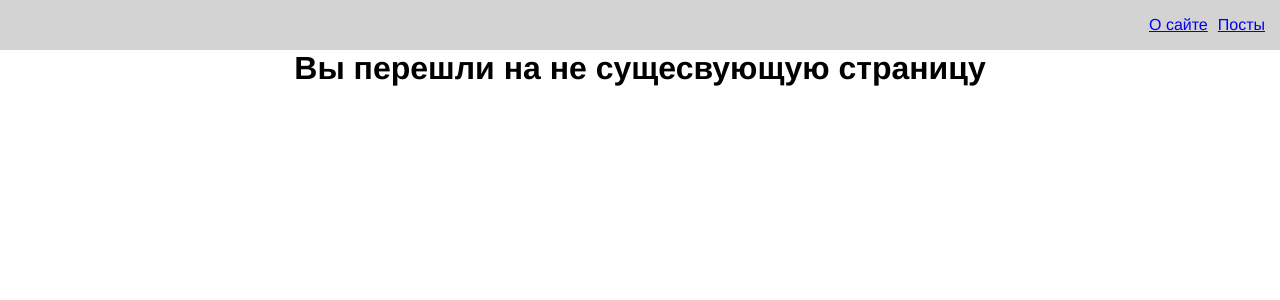
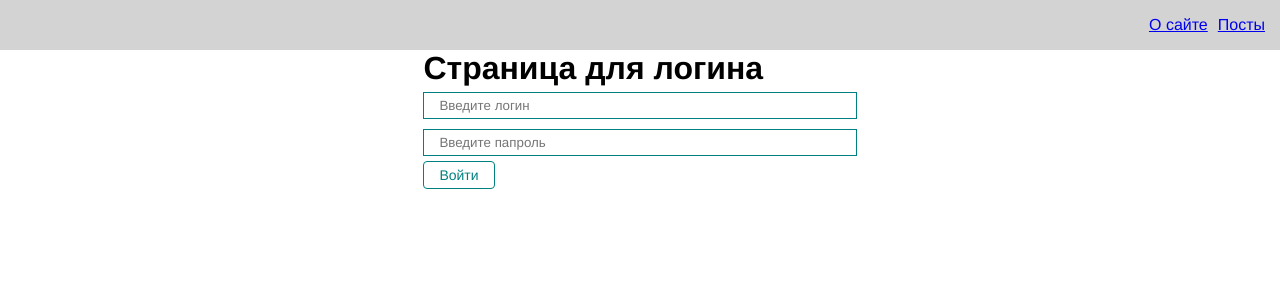
Before and after one commit to iShangareev/react-blog, a React (Create React App) app: page /login in a window 1280 px wide. Shown: the top 300 px of the page. Built offline with nearby package versions, Linux system fonts and the light colour scheme.

Commit message:
навигация, приватные и публичные маршруты

```diff
--- a/package.json
+++ b/package.json
@@ -8,8 +8,8 @@
     "@testing-library/user-event": "^13.5.0",
     "axios": "^0.27.2",
     "react": "^18.1.0",
-    "react-dom": "^18.1.0",
-    "react-router-dom": "^6.3.0",
+    "react-dom": "18.1.0",
+    "react-router-dom": "^5.2.0",
     "react-scripts": "5.0.1",
     "react-transition-group": "^4.4.2",
     "web-vitals": "^2.1.4"
--- a/src/components/AppRouter.jsx
+++ b/src/components/AppRouter.jsx
@@ -1,19 +1,32 @@
 import React from 'react';
 import '../styles/App.css'
-import {  Routes, Route } from 'react-router-dom';
-import About from '../pages/About';
-import Posts from '../pages/Posts';
-import Error from '../pages/Error';
-import PostIdPages from '../pages/PostIdPages';
+import {  Redirect, Route, Switch } from 'react-router-dom';
+import { publicRoutes, privateRoutes } from '../router';
 
 const AppRouter = () => {
+  const isAuth = false
   return (
-    <Routes>
-      <Route path='*' element={<Error/>}/>
-      <Route path='/about' element={<About/>}/>
-      <Route exact path='/posts/:id' element={<PostIdPages/>}/>
-      <Route exact path='/posts' element={<Posts/>}/>
-    </Routes>
+    isAuth
+    ? <Switch>
+        {privateRoutes.map(route =>
+          <Route
+            component={route.component}
+            path={route.path}
+            exact={route.exact}
+          />
+        )}
+        <Redirect to='/posts'/>
+      </Switch>
+    : <Switch>
+        {publicRoutes.map(route =>
+          <Route
+            component={route.component}
+            path={route.path}
+            exact={route.exact}
+          />
+        )}
+        <Redirect to='/login'/>
+      </Switch>
   );
 };
 
--- a/src/components/PostItem.jsx
+++ b/src/components/PostItem.jsx
@@ -1,9 +1,9 @@
 import React from 'react';
 import MyButton from './UI/button/MyButton';
-import { useNavigate } from 'react-router-dom';
+import { useHistory } from 'react-router-dom';
 
 const PostItem = (props) => {
-  const router = useNavigate()
+  const router = useHistory()
 
   return (
     <div className="post">
--- /dev/null
+++ b/src/pages/Login.jsx
@@ -0,0 +1,18 @@
+import React from 'react';
+import MyButton from '../components/UI/button/MyButton';
+import MyInput from '../components/UI/input/MyInput';
+
+const Login = () => {
+  return (
+    <div>
+      <h1>Страница для логина</h1>
+      <form>
+        <MyInput type="text" placeholder='Введите логин'/>
+        <MyInput type="password" placeholder='Введите папроль'/>
+        <MyButton>Войти</MyButton>
+      </form>
+    </div>
+  );
+};
+
+export default Login;
--- /dev/null
+++ b/src/router/index.js
@@ -0,0 +1,13 @@
+import About from '../pages/About';
+import Posts from '../pages/Posts';
+import PostIdPages from '../pages/PostIdPages';
+import Login from '../pages/Login';
+
+export const privateRoutes = [
+  { path: '/about', component: About, exact: true },
+  { path: '/posts', component: Posts, exact: true },
+  { path: '/posts/:id', component: PostIdPages, exact: true },
+]
+export const publicRoutes = [
+  { path: '/login', component: Login, exact: true },
+]
```
Also changed, not shown: 1 other file (tests, documents, lock files or other folders).
